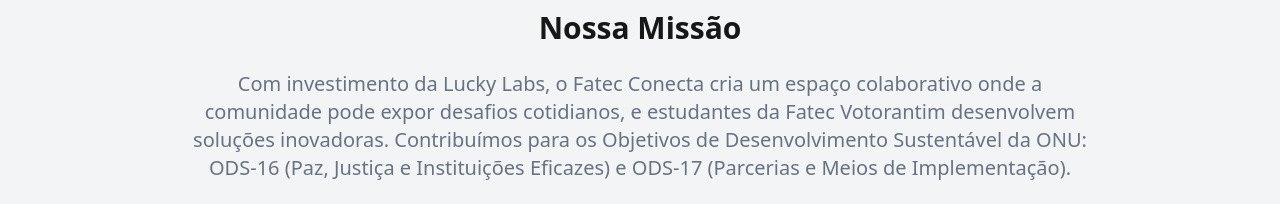
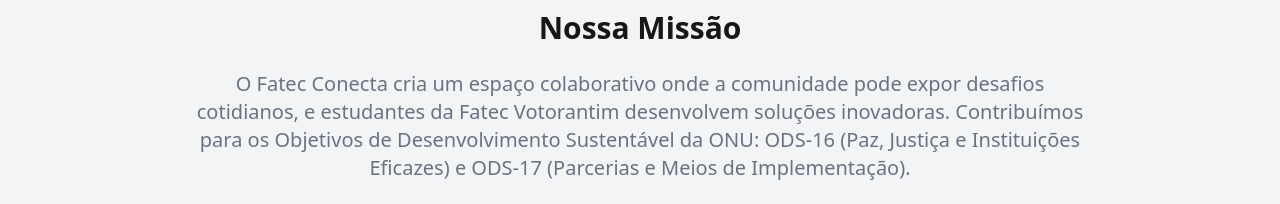
Before and after one commit to LuckyLabs-Fatec/conecta-fatec, a Next.js app: page / in a window 1280 px wide. Shown: the part 596-800 px from the top of the page. Built offline with nearby package versions, Linux system fonts and the light colour scheme.

Commit message:
fix: remove redundant phrase from mission statement in LandingPage

```diff
--- a/src/app/page.tsx
+++ b/src/app/page.tsx
@@ -93,7 +93,7 @@ export default function LandingPage() {
         >
           <h2 id="mission-title" className="text-3xl font-bold">Nossa Missão</h2>
           <p className="text-gray-500 text-xl max-w-4xl">
-            Com investimento da Lucky Labs, o Fatec Conecta cria um espaço colaborativo onde a comunidade pode expor desafios cotidianos, e estudantes da Fatec Votorantim desenvolvem soluções inovadoras. Contribuímos para os Objetivos de Desenvolvimento Sustentável da ONU: ODS-16 (Paz, Justiça e Instituições Eficazes) e ODS-17 (Parcerias e Meios de Implementação).
+            O Fatec Conecta cria um espaço colaborativo onde a comunidade pode expor desafios cotidianos, e estudantes da Fatec Votorantim desenvolvem soluções inovadoras. Contribuímos para os Objetivos de Desenvolvimento Sustentável da ONU: ODS-16 (Paz, Justiça e Instituições Eficazes) e ODS-17 (Parcerias e Meios de Implementação).
           </p>
           <div
             className="grid grid-cols-1 md:grid-cols-2 gap-4 mt-4"
```
